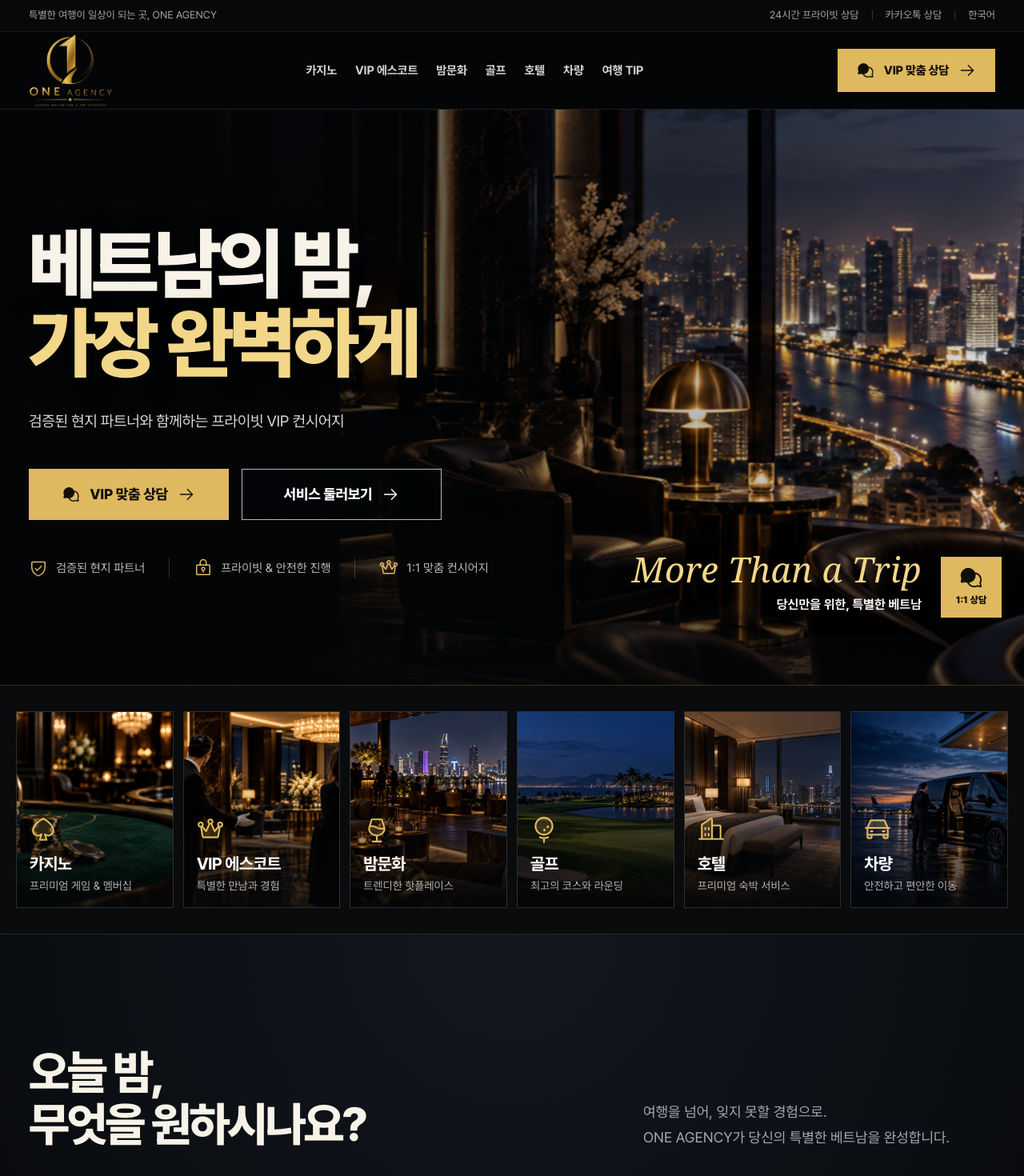
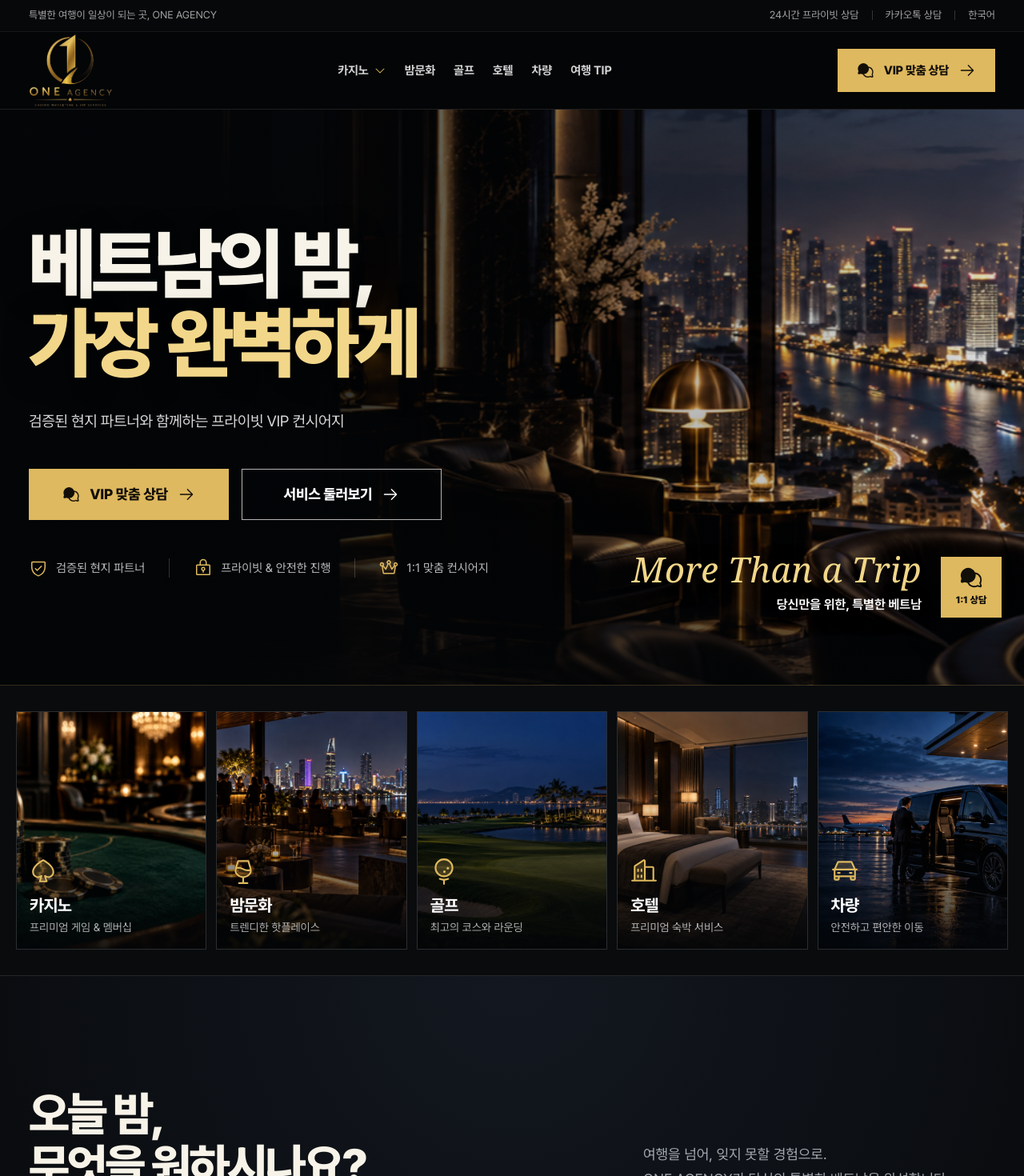
Before and after one commit to gustn0117/vietnamwon, a Next.js app: page / in a window 1280 px wide. Shown: the top 1470 px of the page at 80% size. Built offline with nearby package versions, Linux system fonts and the light colour scheme.

Commit message:
Drop VIP escort service, add casino city menu for Nha Trang, Da Nang, Ha Noi
Co-Authored-By: Claude Opus 5 (1M context) <noreply@anthropic.com>

```diff
--- a/app/globals.css
+++ b/app/globals.css
@@ -146,9 +146,14 @@ button, a, input, select, textarea { outline-offset: 3px; }
   gap: clamp(22px, 2.4vw, 44px);
 }
 
+.nav-item { position: relative; }
+
 .desktop-nav button,
 .desktop-nav a {
   position: relative;
+  display: inline-flex;
+  align-items: center;
+  gap: 6px;
   padding: 34px 0;
   color: rgb(255 255 255 / 82%);
   background: transparent;
@@ -172,8 +177,41 @@ button, a, input, select, textarea { outline-offset: 3px; }
   transition: transform 180ms ease;
 }
 
+.desktop-nav > .nav-item > button > svg { width: 16px; height: 16px; color: var(--gold); }
+
 .desktop-nav button:hover,
 .desktop-nav a:hover { color: white; }
+
+.nav-sub {
+  position: absolute;
+  z-index: 2;
+  top: 100%;
+  left: 50%;
+  display: grid;
+  min-width: 190px;
+  padding: 8px 0;
+  background: #0b0e12;
+  border: 1px solid var(--line);
+  box-shadow: var(--shadow);
+  opacity: 0;
+  transform: translateX(-50%);
+  visibility: hidden;
+  transition: opacity 140ms ease;
+}
+
+.nav-item:hover .nav-sub,
+.nav-item:focus-within .nav-sub { opacity: 1; visibility: visible; }
+
+.nav-sub button {
+  padding: 14px 22px;
+  color: rgb(255 255 255 / 84%);
+  font-size: 15px;
+  font-weight: 650;
+  text-align: left;
+}
+
+.nav-sub button::after { content: none; }
+.nav-sub button:hover { color: var(--gold-light); background: rgb(255 255 255 / 5%); }
 .desktop-nav button:hover::after,
 .desktop-nav a:hover::after,
 .desktop-nav button:focus-visible::after,
@@ -241,6 +279,29 @@ button, a, input, select, textarea { outline-offset: 3px; }
 }
 
 .menu-button { display: none; padding: 8px; color: white; background: transparent; cursor: pointer; }
+
+/* Photo placeholder */
+
+.hatch {
+  position: absolute;
+  inset: 0;
+  display: grid;
+  place-items: center;
+  background:
+    repeating-linear-gradient(-45deg, rgb(223 185 95 / 16%) 0 2px, transparent 2px 12px),
+    #12161b;
+}
+
+.hatch em {
+  padding: 8px 14px;
+  color: rgb(255 255 255 / 72%);
+  background: rgb(6 8 10 / 82%);
+  border: 1px solid var(--line);
+  font-size: 14px;
+  font-style: normal;
+  font-weight: 650;
+  text-align: center;
+}
 
 /* Hero */
 
@@ -330,7 +391,7 @@ button, a, input, select, textarea { outline-offset: 3px; }
 /* Service strip */
 
 .service-section { padding: 32px 0; background: #090b0d; border-bottom: 1px solid var(--line-white); }
-.service-grid { display: grid; grid-template-columns: repeat(6, minmax(0, 1fr)); gap: 16px; }
+.service-grid { display: grid; grid-template-columns: repeat(5, minmax(0, 1fr)); gap: 16px; }
 
 .service-card {
   position: relative;
@@ -525,8 +586,13 @@ button, a, input, select, textarea { outline-offset: 3px; }
 .drawer-heading button { display: grid; place-items: center; padding: 8px; color: white; background: transparent; cursor: pointer; }
 .drawer-heading button svg { width: 28px; height: 28px; }
 .mobile-drawer nav { display: grid; margin-top: 12px; }
+.mobile-drawer nav > div { display: grid; }
+.mobile-drawer nav button,
+.mobile-drawer nav a { width: 100%; }
 .mobile-drawer nav button,
 .mobile-drawer nav a { min-height: 64px; display: flex; align-items: center; justify-content: space-between; padding: 0; color: rgb(255 255 255 / 88%); background: transparent; border-bottom: 1px solid rgb(255 255 255 / 9%); font-size: 19px; font-weight: 700; text-align: left; cursor: pointer; }
+.mobile-drawer nav .drawer-sub { min-height: 56px; padding-left: 18px; color: rgb(255 255 255 / 62%); font-size: 16px; font-weight: 600; }
+.mobile-drawer nav .drawer-sub svg { width: 18px; height: 18px; }
 .drawer-cta { width: 100%; margin-top: 32px; }
 
 .modal-layer { place-items: center; padding: 32px; }
--- a/components/HomePage.tsx
+++ b/components/HomePage.tsx
@@ -5,6 +5,7 @@ import {
   ArrowRight,
   Buildings,
   Car,
+  CaretDown,
   CaretRight,
   ChatsCircle,
   CheckCircle,
@@ -27,9 +28,10 @@ type Service = {
   english: string;
   subtitle: string;
   description: string;
-  image: string;
+  image?: string;
   icon: typeof Spade;
   position?: string;
+  note?: string;
 };
 
 const services: Service[] = [
@@ -40,14 +42,6 @@ const services: Service[] = [
     description: "검증된 주요 카지노 안내부터 전용 이동, 멤버십 혜택까지 한 번에 준비합니다.",
     image: "/images/dark-casino.png",
     icon: Spade,
-  },
-  {
-    title: "VIP 에스코트",
-    english: "VIP Concierge",
-    subtitle: "특별한 만남과 경험",
-    description: "취향과 일정에 맞춰 현지 전문 컨시어지가 프라이빗하게 동행합니다.",
-    image: "/images/dark-vip-service.png",
-    icon: Crown,
   },
   {
     title: "밤문화",
@@ -84,14 +78,47 @@ const services: Service[] = [
   },
 ];
 
-const experiences = [
-  { service: services[0], title: "프리미엄 카지노", copy: "검증된 카지노와 특별한 멤버십 혜택" },
-  { service: services[2], title: "럭셔리 나이트라이프", copy: "베트남의 가장 핫한 순간을 당신답게" },
-  { service: services[1], image: "/images/dark-private-vip.png", title: "프라이빗 VIP 서비스", copy: "1:1 맞춤 에스코트와 전담 컨시어지" },
-  { service: services[5], title: "프리미엄 차량 서비스", copy: "공항 픽업부터 전 일정 전용 차량" },
+const casinoCities: Service[] = [
+  {
+    title: "나트랑 카지노",
+    english: "Nha Trang",
+    subtitle: "해변 리조트와 가까운 카지노",
+    description: "리조트 단지 안 카지노를 중심으로, 해변 일정과 저녁 게임을 하루에 이어서 안내합니다.",
+    icon: Spade,
+    note: "나트랑 현장 사진",
+  },
+  {
+    title: "다낭 카지노",
+    english: "Da Nang",
+    subtitle: "짧은 이동, 골프와 함께",
+    description: "시내와 해변 리조트가 가까워 이동이 짧습니다. 낮 라운딩과 저녁 게임을 묶는 일정에 잘 맞습니다.",
+    icon: Spade,
+    note: "다낭 현장 사진",
+  },
+  {
+    title: "하노이 카지노",
+    english: "Ha Noi",
+    subtitle: "격식 있는 VIP 룸 중심",
+    description: "조용하고 격식 있는 VIP 룸을 중심으로, 시내 호텔과 전용 차량까지 함께 준비합니다.",
+    icon: Spade,
+    note: "하노이 현장 사진",
+  },
 ];
 
-const navItems = ["카지노", "VIP 에스코트", "밤문화", "골프", "호텔", "차량"];
+const experiences: { service: Service; image: string; title: string; copy: string }[] = [
+  { service: services[0], image: "/images/dark-casino.png", title: "프리미엄 카지노", copy: "검증된 카지노와 특별한 멤버십 혜택" },
+  { service: services[1], image: "/images/dark-nightlife.png", title: "럭셔리 나이트라이프", copy: "베트남의 가장 핫한 순간을 당신답게" },
+  { service: services[3], image: "/images/dark-private-vip.png", title: "프리미엄 호텔 & 풀빌라", copy: "밤의 동선에 맞춘 검증된 숙소" },
+  { service: services[4], image: "/images/dark-vehicle.png", title: "프리미엄 차량 서비스", copy: "공항 픽업부터 전 일정 전용 차량" },
+];
+
+const navItems: { title: string; children?: Service[] }[] = [
+  { title: "카지노", children: casinoCities },
+  { title: "밤문화" },
+  { title: "골프" },
+  { title: "호텔" },
+  { title: "차량" },
+];
 
 export function HomePage() {
   const [mobileOpen, setMobileOpen] = useState(false);
@@ -105,7 +132,7 @@ export function HomePage() {
   const filteredServices = useMemo(() => {
     const needle = query.trim().toLowerCase();
     if (!needle) return services;
-    return services.filter((service) =>
+    return [...services, ...casinoCities].filter((service) =>
       `${service.title} ${service.english} ${service.subtitle} ${service.description}`
         .toLowerCase()
         .includes(needle),
@@ -145,7 +172,7 @@ export function HomePage() {
   };
 
   const selectByTitle = (title: string) => {
-    const service = services.find((item) => item.title === title);
+    const service = [...services, ...casinoCities].find((item) => item.title === title);
     if (service) setSelected(service);
   };
 
@@ -173,9 +200,21 @@ export function HomePage() {
           </a>
           <nav className="desktop-nav" aria-label="주요 메뉴">
             {navItems.map((item) => (
-              <button type="button" key={item} onClick={() => selectByTitle(item)}>{item}</button>
+              <div className="nav-item" key={item.title}>
+                <button type="button" onClick={() => selectByTitle(item.title)}>
+                  {item.title}
+                  {item.children && <CaretDown aria-hidden="true" />}
+                </button>
+                {item.children && (
+                  <div className="nav-sub">
+                    {item.children.map((child) => (
+                      <button type="button" key={child.title} onClick={() => setSelected(child)}>{child.title}</button>
+                    ))}
+                  </div>
+                )}
+              </div>
             ))}
-            <a href="#experience">여행 TIP</a>
+            <div className="nav-item"><a href="#experience">여행 TIP</a></div>
           </nav>
           <div className="header-actions">
             <form className="header-search" role="search" onSubmit={handleSearch}>
@@ -211,10 +250,18 @@ export function HomePage() {
             </div>
             <nav aria-label="모바일 주요 메뉴">
               {navItems.map((item) => (
-                <button type="button" key={item} onClick={() => {
-                  setMobileOpen(false);
-                  selectByTitle(item);
-                }}>{item} <CaretRight /></button>
+                <div key={item.title}>
+                  <button type="button" onClick={() => {
+                    setMobileOpen(false);
+                    selectByTitle(item.title);
+                  }}>{item.title} <CaretRight /></button>
+                  {item.children?.map((child) => (
+                    <button className="drawer-sub" type="button" key={child.title} onClick={() => {
+                      setMobileOpen(false);
+                      setSelected(child);
+                    }}>{child.title} <CaretRight /></button>
+                  ))}
+                </div>
               ))}
               <a href="#experience" onClick={() => setMobileOpen(false)}>여행 TIP <CaretRight /></a>
             </nav>
@@ -259,7 +306,11 @@ export function HomePage() {
                 const Icon = service.icon;
                 return (
                   <button className="service-card" type="button" key={service.title} onClick={() => setSelected(service)}>
-                    <Image src={service.image} alt="" fill sizes="(max-width: 760px) 70vw, (max-width: 1080px) 34vw, 18vw" style={{ objectPosition: service.position }} />
+                    {service.image ? (
+                      <Image src={service.image} alt="" fill sizes="(max-width: 760px) 70vw, (max-width: 1080px) 34vw, 20vw" style={{ objectPosition: service.position }} />
+                    ) : (
+                      <span className="hatch" aria-hidden="true"><em>{service.note}</em></span>
+                    )}
                     <span className="service-overlay" />
                     <span className="service-copy"><Icon weight="duotone" /><span><strong>{service.title}</strong><small>{service.subtitle}</small></span></span>
                     <span className="service-arrow"><ArrowRight /></span>
@@ -286,7 +337,7 @@ export function HomePage() {
           <div className="experience-grid">
             {experiences.map((item) => (
               <button type="button" className="experience-card" key={item.title} onClick={() => setSelected(item.service)}>
-                <Image src={item.image ?? item.service.image} alt="" fill sizes="(max-width: 760px) 100vw, 50vw" style={{ objectPosition: item.service.position }} />
+                <Image src={item.image} alt="" fill sizes="(max-width: 760px) 100vw, 50vw" style={{ objectPosition: item.service.position }} />
                 <span className="experience-overlay" /><span><strong>{item.title}</strong><small>{item.copy}</small></span>
               </button>
             ))}
@@ -330,7 +381,13 @@ export function HomePage() {
           <button className="modal-backdrop" aria-label="상세 정보 닫기" onClick={() => setSelected(null)} />
           <section className="service-modal">
             <button ref={closeButtonRef} className="modal-close" type="button" onClick={() => setSelected(null)} aria-label="닫기"><X /></button>
-            <div className="modal-image"><Image src={selected.image} alt={`${selected.title} 이미지`} fill sizes="(max-width: 1080px) 100vw, 620px" /></div>
+            <div className="modal-image">
+              {selected.image ? (
+                <Image src={selected.image} alt={`${selected.title} 이미지`} fill sizes="(max-width: 1080px) 100vw, 620px" />
+              ) : (
+                <span className="hatch"><em>{selected.note} 자리</em></span>
+              )}
+            </div>
             <div className="modal-copy">
               <h2 id="service-modal-title">{selected.title}</h2><p>{selected.description}</p>
               <ul><li><CheckCircle weight="fill" /> 일정과 예산에 맞춘 1:1 추천</li><li><CheckCircle weight="fill" /> 현지 이동과 예약까지 한 번에</li><li><CheckCircle weight="fill" /> 상담 내용과 일정은 철저히 비공개</li></ul>
@@ -353,7 +410,7 @@ export function HomePage() {
                 <div className="form-grid">
                   <label>이름<input name="name" autoComplete="name" required placeholder="이름을 입력해주세요" /></label>
                   <label>연락처<input name="tel" type="tel" autoComplete="tel" required placeholder="010-0000-0000" /></label>
-                  <label className="form-wide">관심 서비스<select name="service" defaultValue=""><option value="" disabled>서비스를 선택해주세요</option>{services.map((service) => <option key={service.title}>{service.title}</option>)}</select></label>
+                  <label className="form-wide">관심 서비스<select name="service" defaultValue=""><option value="" disabled>서비스를 선택해주세요</option>{[...services, ...casinoCities].map((service) => <option key={service.title}>{service.title}</option>)}</select></label>
                   <label className="form-wide">상담 내용<textarea name="message" rows={4} placeholder="인원, 일정, 지역, 원하는 분위기를 자유롭게 적어주세요" /></label>
                 </div>
                 <label className="privacy-check"><input type="checkbox" required /><span>상담을 위한 개인정보 수집 및 이용에 동의합니다.</span></label>
```
